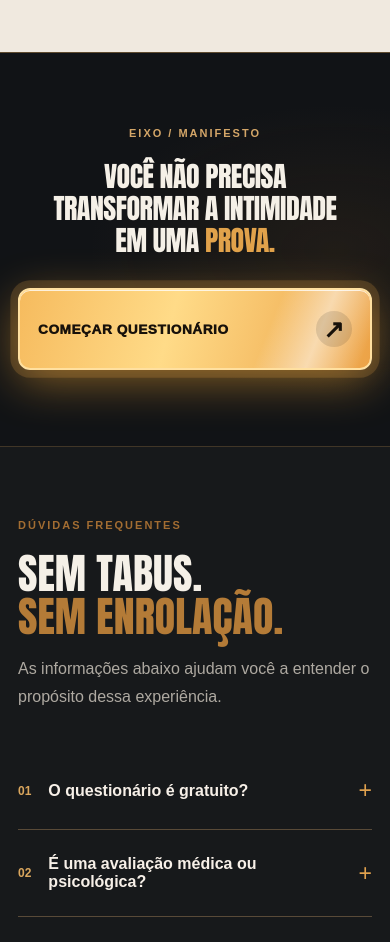
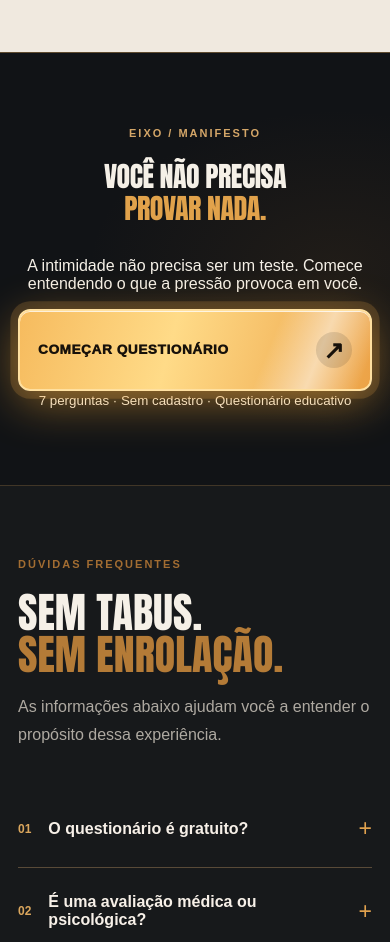
Before and after one commit to dramaflix2026-stack/eixo-performance, a Next.js app: page / in a window 390 px wide. Shown: the part 3180-4122 px from the top of the page. Built offline with nearby package versions, Linux system fonts and the light colour scheme.

Commit message:
refactor: concise mobile manifesto headline and supporting copy

```diff
--- a/app/page.tsx
+++ b/app/page.tsx
@@ -38,7 +38,7 @@ export default function Home(){
      <div className="mx-method-cta"><span>SEM CADASTRO. SEM EXPOSIÇÃO. SEM PROMESSAS MILAGROSAS.</span><Link className="mx-button mx-button-dark" href="/quiz">FAZER MINHA REFLEXÃO <span>↗</span></Link></div>
     </div>
    </section>
-   <section className="mx-manifesto"><div className="mx-wrap mx-manifesto-inner"><span>EIXO / MANIFESTO</span><h2>VOCÊ NÃO PRECISA<br/>TRANSFORMAR A INTIMIDADE<br/>EM UMA <em>PROVA.</em></h2><Link className="mx-button mx-button-primary mx-manifesto-cta" href="/quiz">COMEÇAR QUESTIONÁRIO <span aria-hidden="true">↗</span></Link></div></section>
+   <section className="mx-manifesto"><div className="mx-wrap mx-manifesto-inner"><span>EIXO / MANIFESTO</span><h2>VOCÊ NÃO PRECISA<br/><em>PROVAR NADA.</em></h2><p>A intimidade não precisa ser um teste. Comece entendendo o que a pressão provoca em você.</p><Link className="mx-button mx-button-primary mx-manifesto-cta" href="/quiz">COMEÇAR QUESTIONÁRIO <span aria-hidden="true">↗</span></Link><small>7 perguntas · Sem cadastro · Questionário educativo</small></div></section>
    <section className="mx-faq" id="perguntas"><div className="mx-wrap mx-faq-grid"><div><span className="mx-overline">DÚVIDAS FREQUENTES</span><h2>SEM TABUS.<br/><em>SEM ENROLAÇÃO.</em></h2><p>As informações abaixo ajudam você a entender o propósito dessa experiência.</p></div><div className="mx-faq-items">{faqs.map(([question,answer],i)=><details key={question}><summary><span>{String(i+1).padStart(2,"0")}</span>{question}<b>+</b></summary><p>{answer}</p></details>)}</div></div></section>
   </main>
   <footer className="mx-footer"><div className="mx-wrap"><Brand/><p>EIXO — Confiança começa na mente.</p><small>Conteúdo educativo. Não substitui aconselhamento médico ou psicológico.</small><Link href="/quiz">INICIAR QUESTIONÁRIO ↗</Link></div></footer>
```
